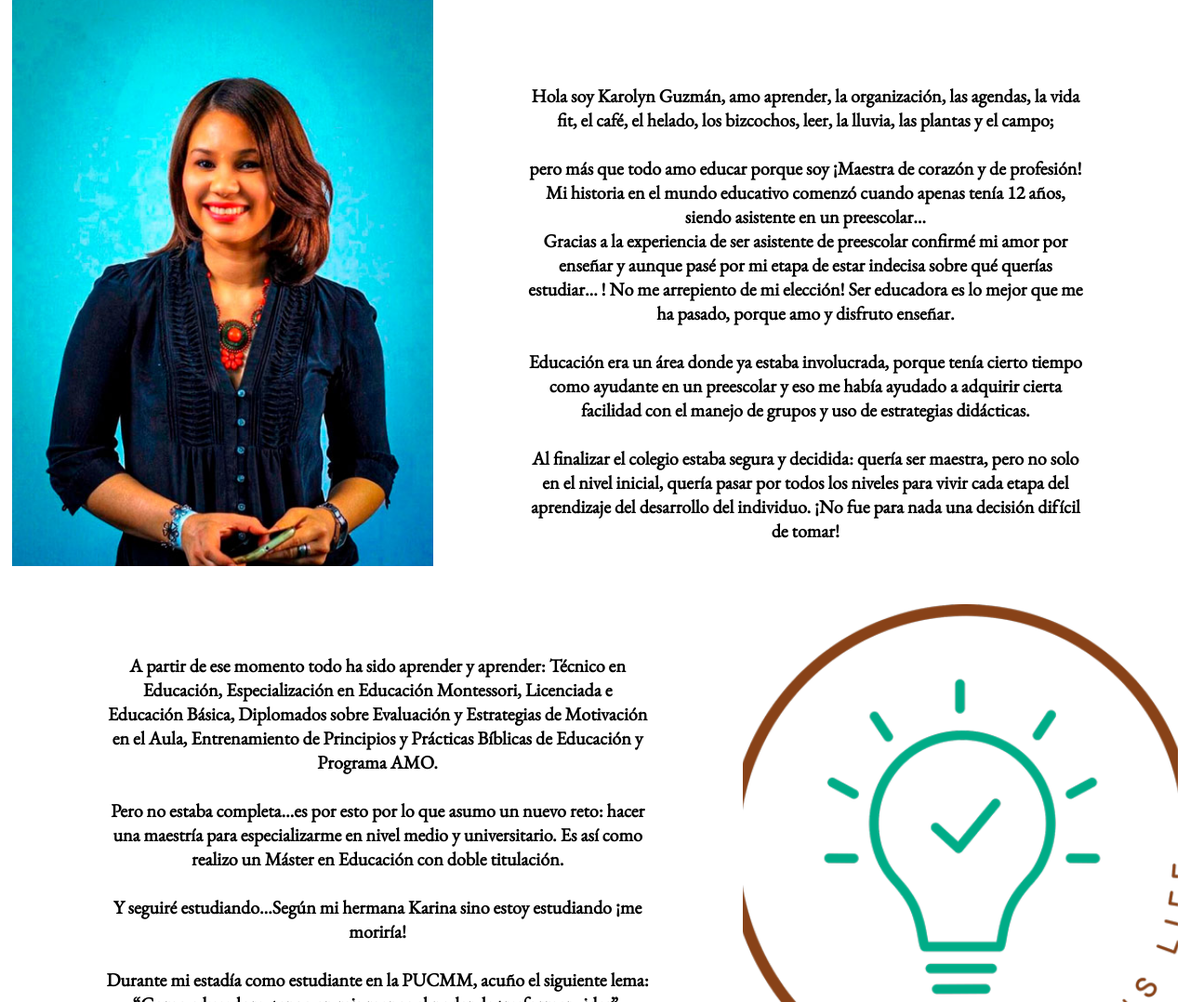
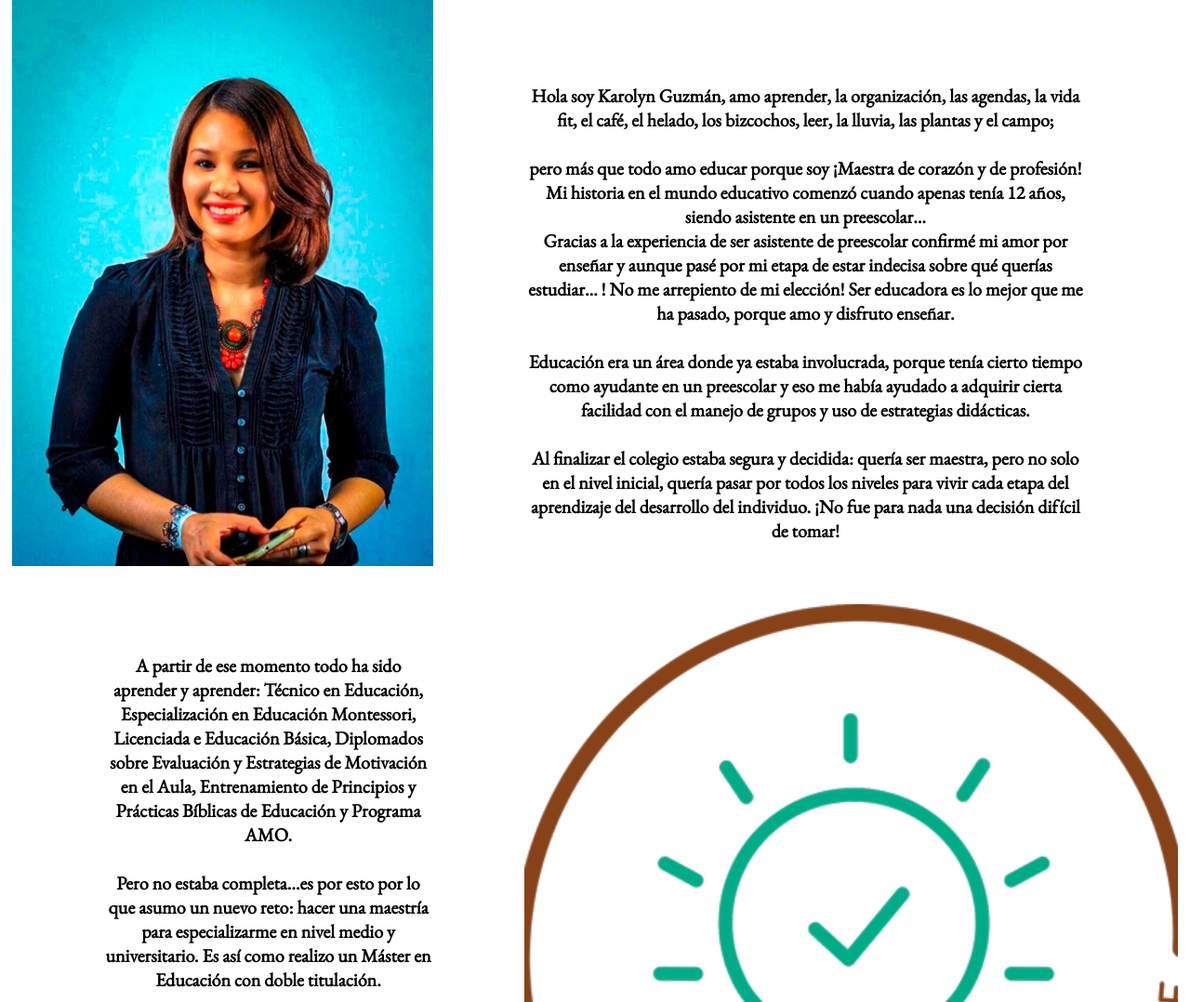
Before and after one commit to Darvin1223/Karolym, a plain HTML site: page sobre_mi.html in a window 1280 px wide. Shown: the part 222-1300 px from the top of the page at 93% size. Drawn offline with Linux system fonts and the light colour scheme; files whose address does not match are found by name.

Commit message:
subiendo pagina actualizada

```diff
--- a/css/style.css
+++ b/css/style.css
@@ -692,8 +692,8 @@ footer p{
   }
   .img-sobre-mi__1{
     background-image: url("../img/Desktop/Nosotros-logo.png");
-    width:50rem;
-    height: 52.8rem;
+    width: 100%;
+    height: 76.8rem;
   }
   .texto-sobre-mi {
     width: 50%;
```
